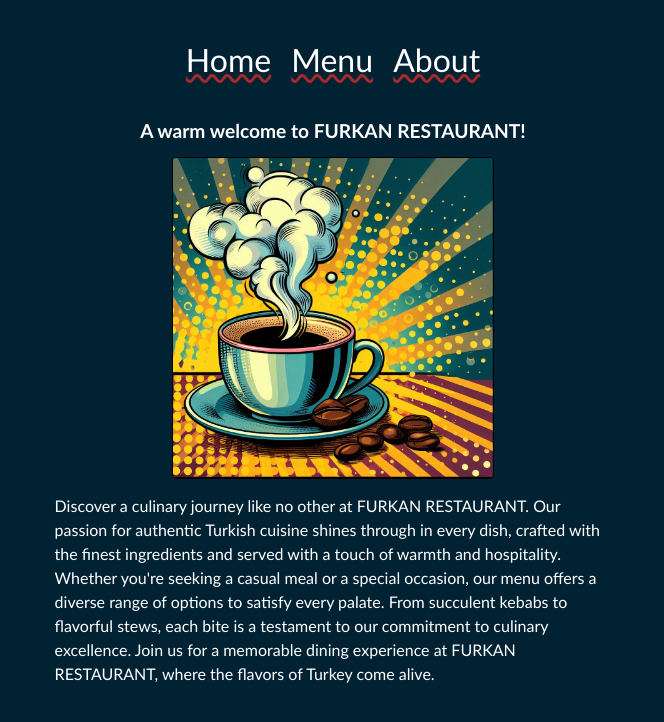
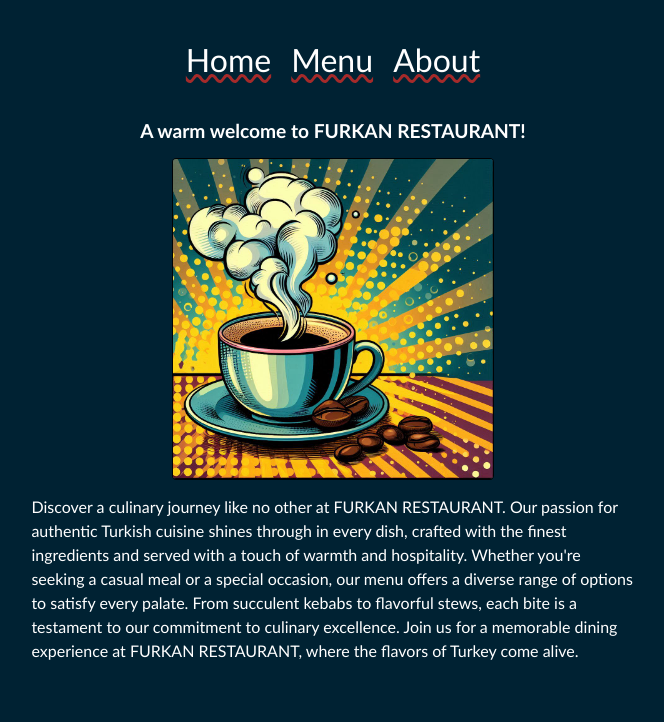
Before and after one commit to Suqbs/restaurant-page, a website built with webpack: page src/template.html in a window 1280 px wide. Shown: the whole page, without its empty margins (307-971 px from the left). Built offline with nearby package versions, Linux system fonts and the light colour scheme.

Commit message:
Change introduction styles location to content parent

```diff
--- a/src/styles.css
+++ b/src/styles.css
@@ -45,6 +45,7 @@ body {
 header {
   padding: 2rem;
   justify-self: center;
+  text-align: center;
 }
 
 nav button {
@@ -67,11 +68,14 @@ nav button {
   flex-direction: column;
   align-items: center;
   gap: 1rem;
+  max-width: 65ch;
+  line-height: 1.5rem;
 }
 
 #content h2 {
   font-weight: bold;
   font-size: 1.2rem;
+  text-align: center;
 }
 
 #content img {
@@ -79,8 +83,3 @@ nav button {
   border-radius: 1%;
   box-shadow: rgba(255, 255, 255, 0.2) 0px 0px 0px 1px inset, rgba(0, 0, 0, 0.9) 0px 0px 0px 1px;
 }
-
-#content p {
-  max-width: 60ch;
-  line-height: 1.5rem;
-}
```
